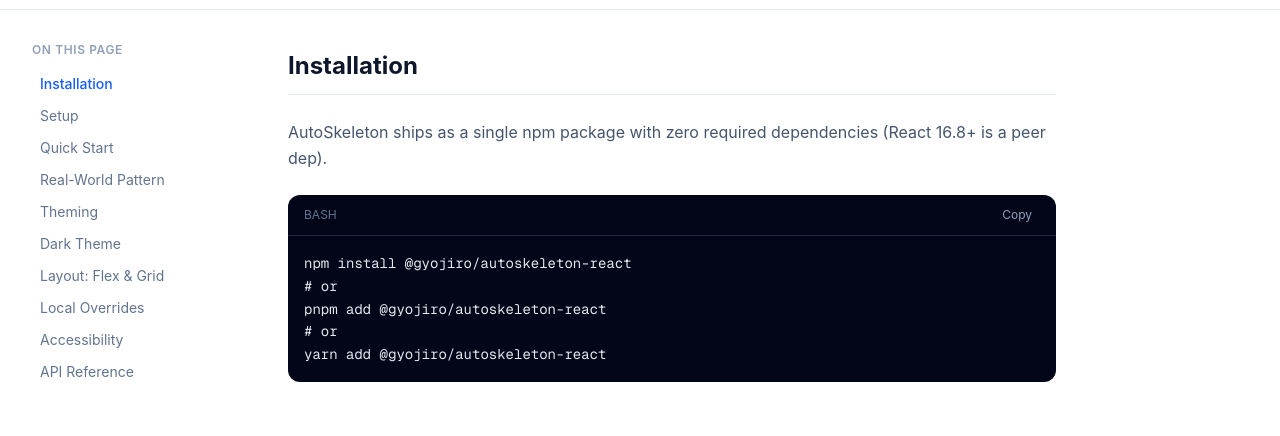
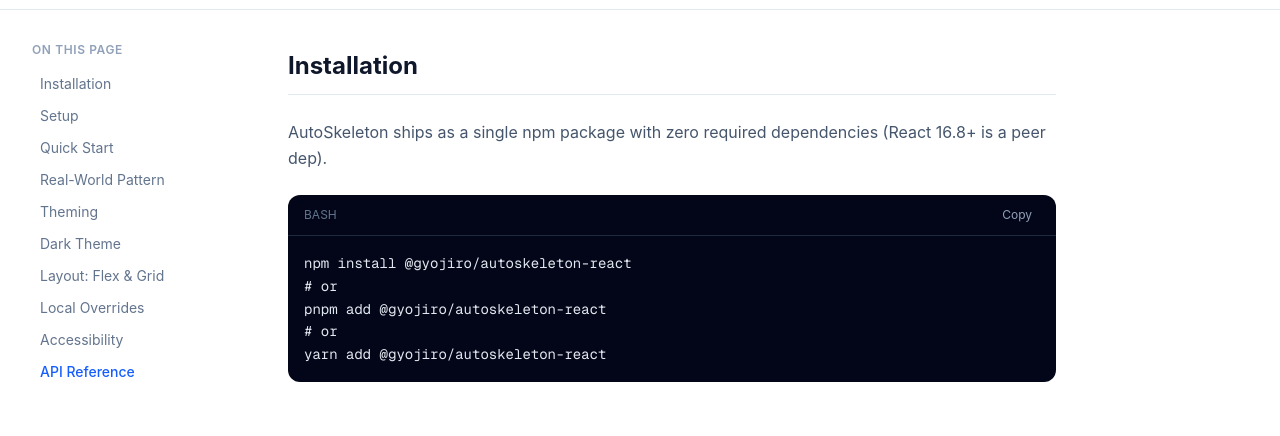
Before and after one commit to Eunjiro/autoskeleton-web, a Next.js app: page /docs in a window 1280 px wide. Shown: the part 176-612 px from the top of the page. Built offline with nearby package versions, Linux system fonts and the light colour scheme.

Commit message:
Fix docs TOC sidebar to highlight the section actually in view
Previously activeId was only ever set from a TOC link's own onClick, so
scrolling manually never updated the highlight. Add an IntersectionObserver
that tracks sections crossing a thin band near the top of the viewport.

```diff
--- a/app/docs/page.tsx
+++ b/app/docs/page.tsx
@@ -1,6 +1,6 @@
 "use client";
 import Link from "next/link";
-import { useState } from "react";
+import { useEffect, useState } from "react";
 import Header from "@/components/Header";
 import {
   Skeleton,
@@ -138,6 +138,46 @@ const TOC = [
 
 export default function DocsPage() {
   const [activeId, setActiveId] = useState("installation");
+
+  // Scroll-spy: setActiveId was previously only ever called from the TOC
+  // link's own onClick, so scrolling manually (or landing on a #hash link)
+  // never updated it -- the highlighted item just froze at whatever you
+  // last clicked. Track which section is actually near the top of the
+  // viewport instead.
+  useEffect(() => {
+    const sections = TOC.map((item) => document.getElementById(item.id)).filter(
+      (el): el is HTMLElement => el !== null,
+    );
+    if (sections.length === 0) return;
+
+    // Persisted across callbacks (not derived fresh each time) because a
+    // batch of entries only reports what changed since the last callback,
+    // not every currently-observed section.
+    const intersecting = new Set<string>();
+
+    const observer = new IntersectionObserver(
+      (entries) => {
+        for (const entry of entries) {
+          if (entry.isIntersecting) intersecting.add(entry.target.id);
+          else intersecting.delete(entry.target.id);
+        }
+        // Among sections currently in the band, the one furthest down the
+        // page (last in TOC order) reflects how far you've actually
+        // scrolled -- picking any other one sticks on an earlier section
+        // for as long as it's still partially in the band too.
+        const current = TOC.map((item) => item.id).filter((id) => intersecting.has(id)).pop();
+        if (current) setActiveId(current);
+      },
+      // Collapse the observed viewport to a thin band just below the sticky
+      // header, matching Section's scroll-mt-20 offset -- a section counts
+      // as "current" once it crosses that band, not merely once it's
+      // anywhere on screen.
+      { rootMargin: "-80px 0px -70% 0px", threshold: 0 },
+    );
+
+    sections.forEach((section) => observer.observe(section));
+    return () => observer.disconnect();
+  }, []);
 
   return (
     <>
```
